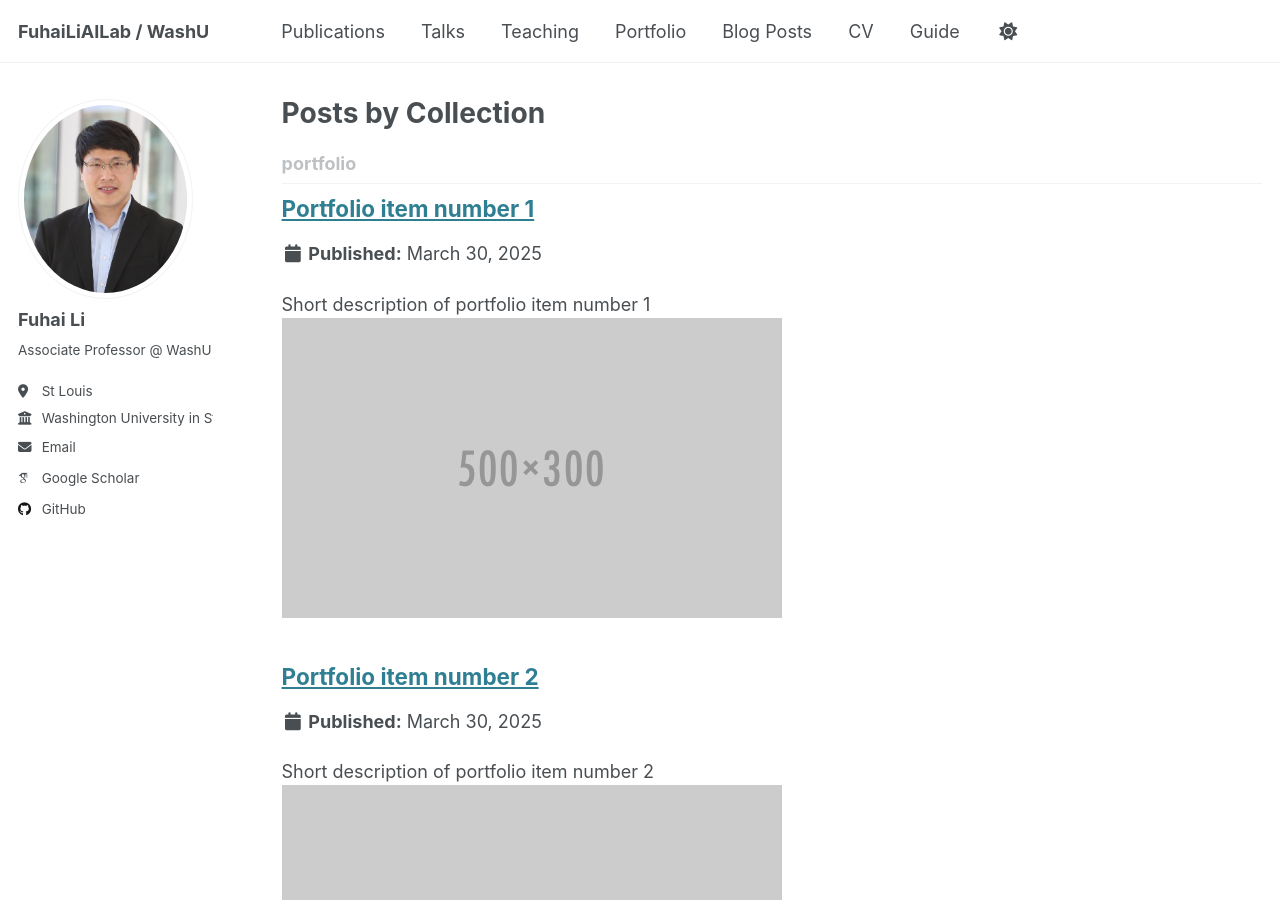
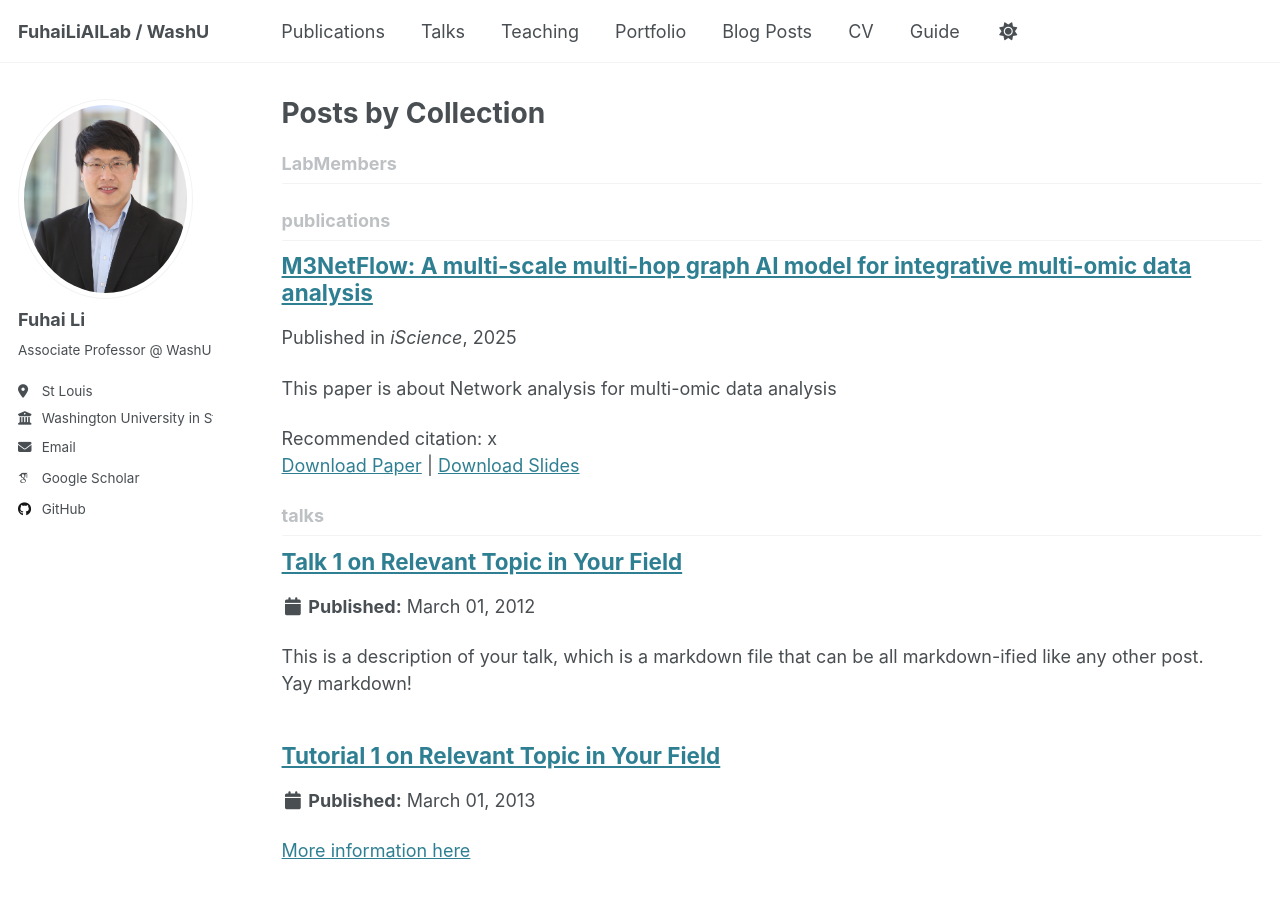
Before and after one commit to FuhaiLiAiLab/FuhaiLiAILab.github.io, a Jekyll site: the page built from _pages/collection-archive.html, in a window 1280 px wide and 900 px high. Built offline with Jekyll 4.4.1, drawn with Linux system fonts in a browser that asks for light colours; some web fonts are replaced.

Commit message:
Update _config.yml

```diff
--- a/_config.yml
+++ b/_config.yml
@@ -219,7 +219,7 @@ collections:
   publications:
     output: true
     permalink: /:collection/:path/
-  portfolio:
+  LabMembers:
     output: true
     permalink: /:collection/:path/
   talks:
@@ -265,10 +265,10 @@ defaults:
       author_profile: true
       share: true
       comments: true
-  # _portfolio
+  # _LabMembers
   - scope:
       path: ""
-      type: portfolio
+      type: LabMembers
     values:
       layout: single
       author_profile: true
```
